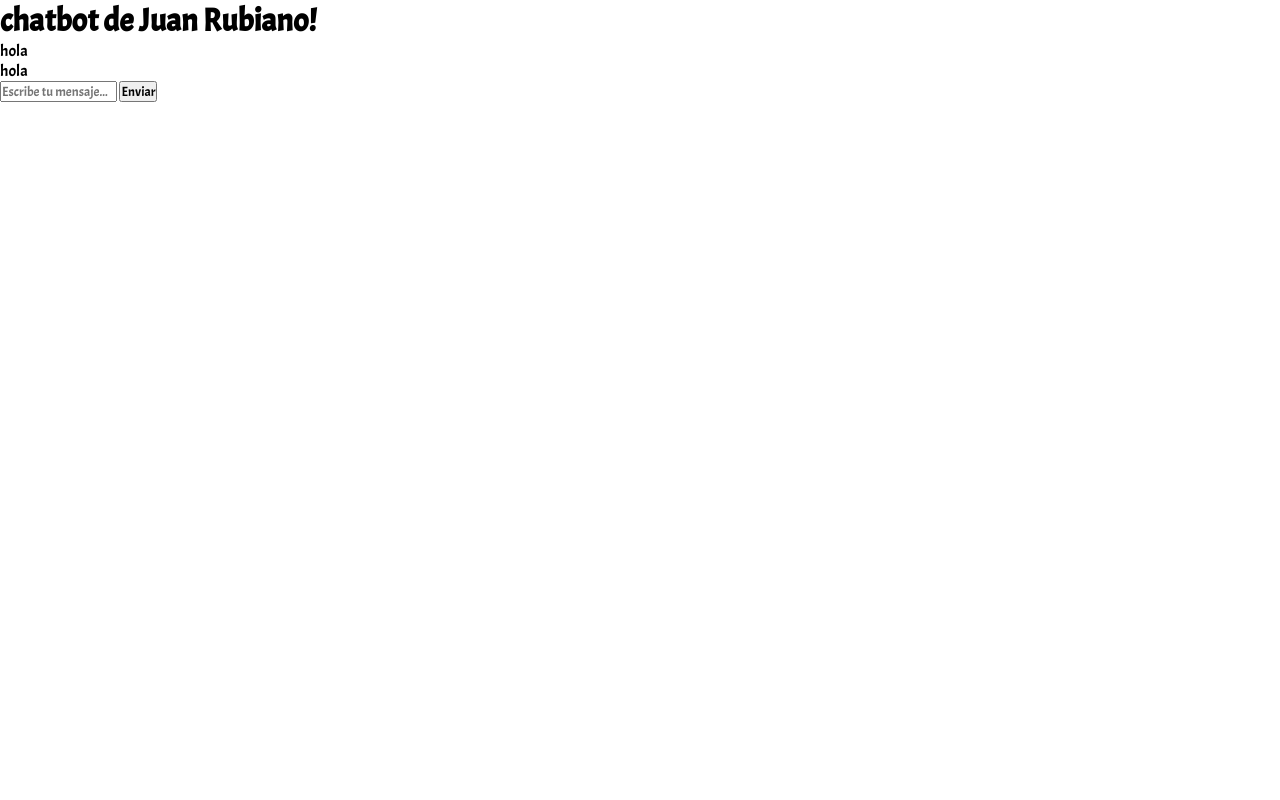
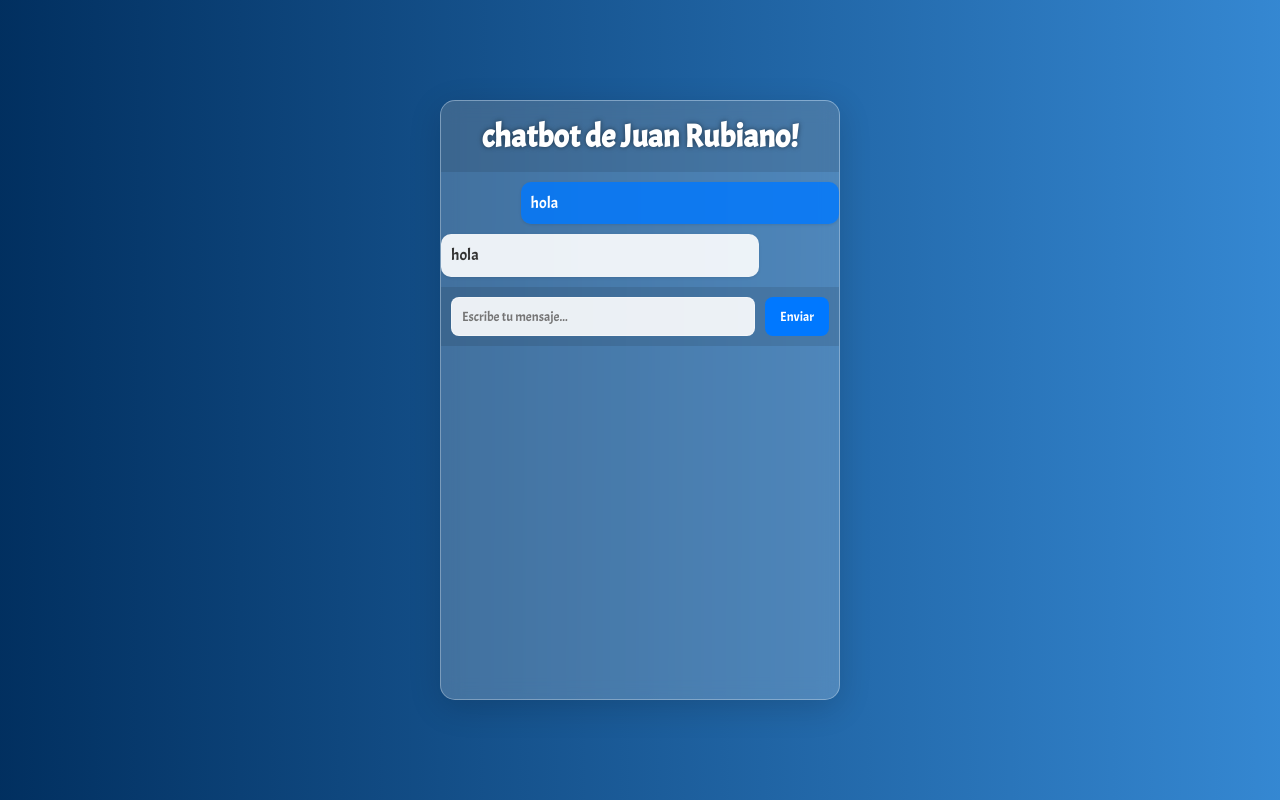
Before and after one commit to EQUIPO15MONTESORI/Juan-Diego-Rubiano-9-, a plain HTML site: page index.html in a window 1280 px wide. Drawn offline with Linux system fonts and the light colour scheme.

Commit message:
Enhance chat UI styles in styles.css

```diff
--- a/styles.css
+++ b/styles.css
@@ -5,3 +5,95 @@
   box-sizing: border-box;
   font-family: "Acme", sans-serif;
 }
+
+
+body {
+    background-image: linear-gradient(90.2deg, rgba(1, 47, 95, 1) -0.4%, rgba(56, 141, 217, 1) 106.1%);
+    color: #333;
+    display: flex;
+    justify-content: center;
+    align-items: center;
+    height: 100vh;
+}
+
+.chat-container {
+    width: 400px;
+    height: 600px;
+    background: rgba(255, 255, 255, 0.2);
+    backdrop-filter: blur(10px);
+    border: 1px solid rgba(255, 255, 255, 0.3);
+    border-radius: 15px;
+    box-shadow: 0 8px 32px 0 rgba(0, 0, 0, 0.15);
+    display: flex;
+    flex-direction: column;
+    overflow: hidden;
+}
+
+header {
+    background: rgba(0, 0, 0, 0.1);
+    color: #fff;
+    padding: 15px;
+    text-align: center;
+    text-shadow: 0 0 5px rgba(0, 0, 0, 0.5);
+}
+
+.chat-box {
+    flex: 1;
+    overflow-y: auto;
+    padding: 15px;
+    background: transparent;
+    display: flex;
+    flex-direction: column;
+}
+
+.message {
+    margin: 10px 0;
+    padding: 10px;
+    border-radius: 10px;
+    max-width: 80%;
+    line-height: 1.4;
+    box-shadow: 0 1px 3px rgba(0, 0, 0, 0.1);
+}
+
+.user-message {
+    background: rgba(0, 120, 255, 0.8);
+    color: #fff;
+    margin-left: auto;
+    align-self: flex-end;
+}
+
+.bot-message {
+    background: rgba(255, 255, 255, 0.9);
+    color: #333;
+    align-self: flex-start;
+}
+
+.input-area {
+    display: flex;
+    padding: 10px;
+    background: rgba(0, 0, 0, 0.1);
+}
+
+#user-input {
+    flex: 1;
+    padding: 10px;
+    border: 1px solid rgba(255, 255, 255, 0.4);
+    background: rgba(255, 255, 255, 0.9);
+    outline: none;
+    border-radius: 8px;
+}
+
+#send-btn {
+    background: #0078ff;
+    color: #fff;
+    border: none;
+    padding: 10px 15px;
+    margin-left: 10px;
+    border-radius: 8px;
+    cursor: pointer;
+    transition: background 0.3s;
+}
+
+#send-btn:hover {
+    background: #005fcc;
+}
```
